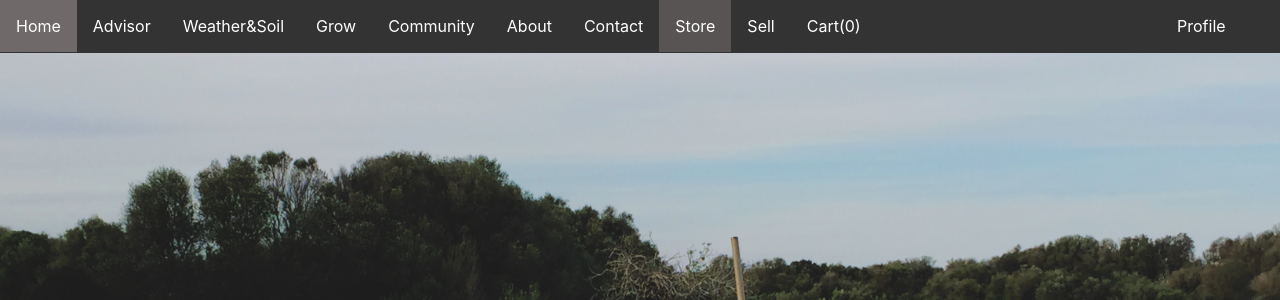
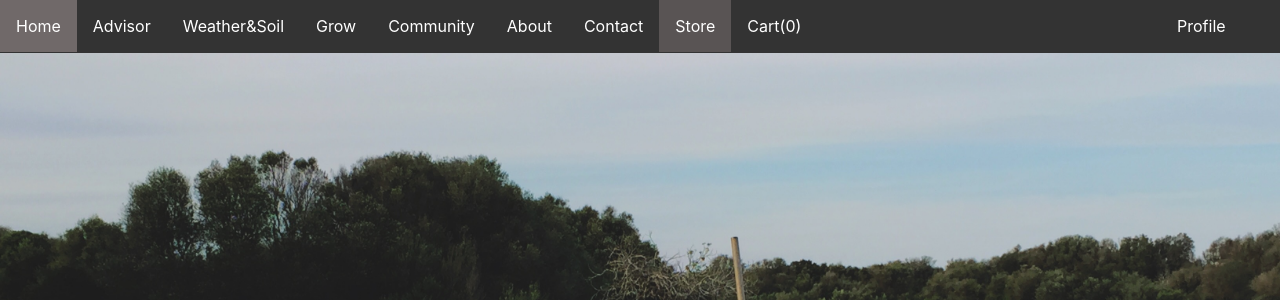
Before and after one commit to nerdistry/farmers-app, a Flask app: page /store in a window 1280 px wide. Shown: the top 300 px of the page. Run offline with Flask 3, Linux system fonts and the light colour scheme; the visitor is signed in with stand-in values (Sample User, id 1); data that the repository does not hold is empty; some libraries are stand-ins or nearby versions.

Commit message:
remove sell from navbar

```diff
--- a/main/__init__.py
+++ b/main/__init__.py
@@ -17,7 +17,7 @@ basedir = os.path.abspath(os.path.dirname(__file__))
 app = Flask(__name__)
 app.config['SECRET_KEY'] = '5791628bb0b13ce0c676dfde280ba245'
 
-app.config['SQLALCHEMY_DATABASE_URI'] = 'mysql+pymysql://root:bella@localhost/agrisense'
+app.config['SQLALCHEMY_DATABASE_URI'] = 'mysql+pymysql://root:faraja@localhost/agrisense'
 
 app.config.from_pyfile('../config.cfg')
 app.config['UPLOADED_PHOTOS_DEST'] = os.path.join(basedir, 'static/images')
--- a/main/templates/chat.html
+++ b/main/templates/chat.html
@@ -26,7 +26,6 @@
 
       <a href="{{ url_for('about') }}" class="{% if active_page == 'about' %}active{% endif %}">About</a>
       <a href="{{ url_for('store') }}" class="{% if active_page == 'store' %}active{% endif %}">Store</a>
-      <a href="{{ url_for('addproduct') }}" class="{% if active_page == 'addproduct' %}active{% endif %}">Sell</a>
       <a href="{{ url_for('cart') }}">Cart({{ items }})</a>
       <a href="{{ url_for('home') }}">Contact</a>
 
--- a/main/templates/farminginfo.html
+++ b/main/templates/farminginfo.html
@@ -36,7 +36,6 @@
         <a href="{{ url_for('about') }}" class="{% if active_page == 'about' %}active{% endif %}">About</a>
         <a href="{{ url_for('home') }}">Contact</a>
         <a href="{{ url_for('store') }}" class="{% if active_page == 'store' %}active{% endif %}">Store</a>
-        <a href="{{ url_for('addproduct') }}" class="{% if active_page == 'addproduct' %}active{% endif %}">Sell</a>
         <a href="{{ url_for('cart') }}">Cart({{ items }})</a>
 
         <div class="dropdownn2">
--- a/main/templates/layout.html
+++ b/main/templates/layout.html
@@ -42,7 +42,6 @@
         <a href="{{ url_for('about') }}" class="{% if active_page == 'about' %}active{% endif %}">About</a>
         <a href="{{ url_for('home') }}">Contact</a>
         <a href="{{ url_for('store') }}" class="{% if active_page == 'store' %}active{% endif %}">Store</a>
-        <a href="{{ url_for('addproduct') }}" class="{% if active_page == 'addproduct' %}active{% endif %}">Sell</a>
         <a href="{{ url_for('cart') }}">Cart({{ items }})</a>
 
         <div class="dropdownn2">
--- a/main/templates/store.html
+++ b/main/templates/store.html
@@ -8,7 +8,7 @@
 
         <div class="button-container" style="margin-top: 30px;">
         <button type="button" class="button1" onclick="scrollToContainer()">Shop Now</button>
-        <button type="button" class="button1" style="margin-left: 10%;">Sell now</button>
+        <a href="{{ url_for('addproduct') }}" class="button1" style="margin-left: 10%; text-decoration: none;">Sell now</a>
         <div>
     </div>
   </section>
```
